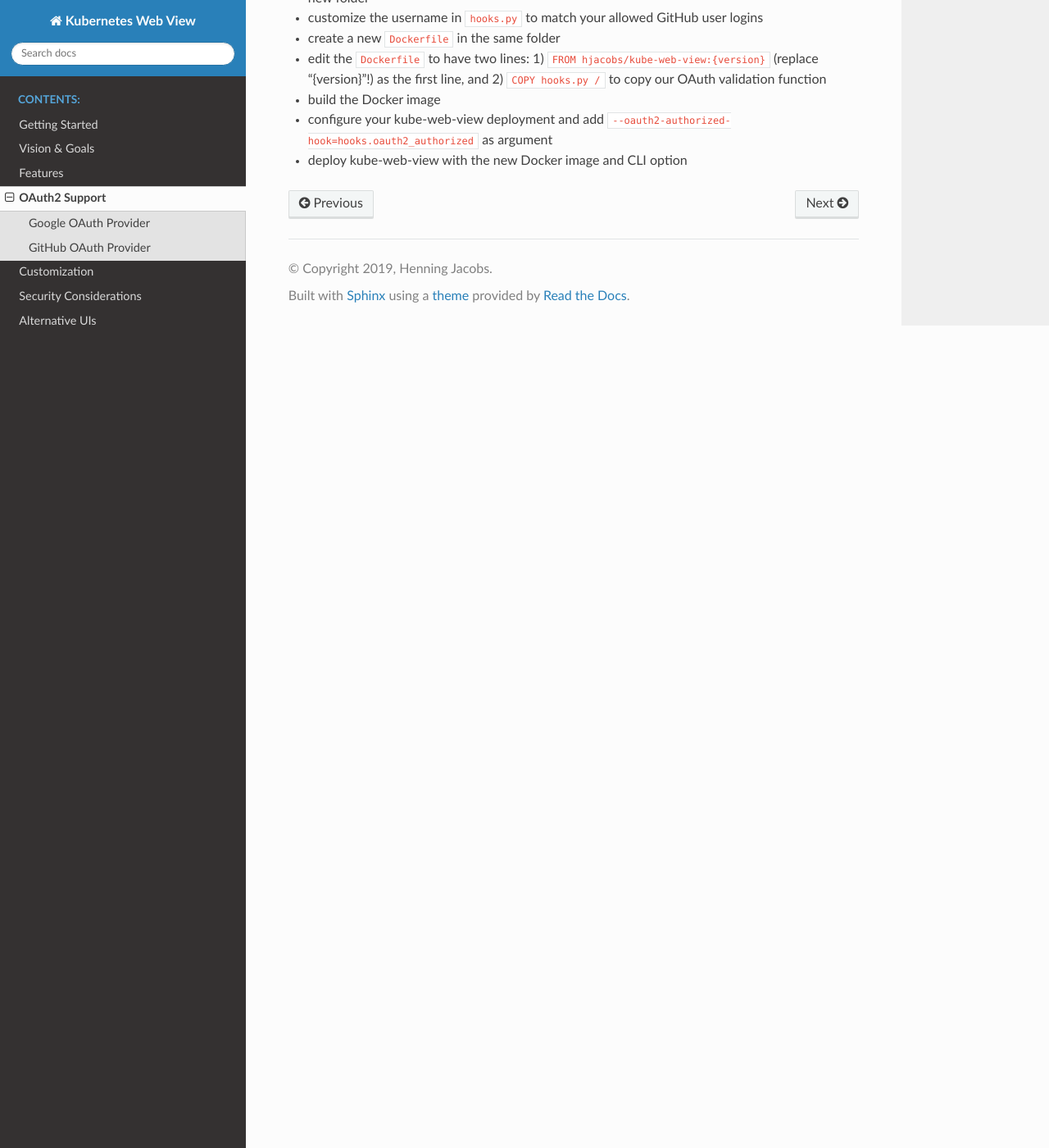
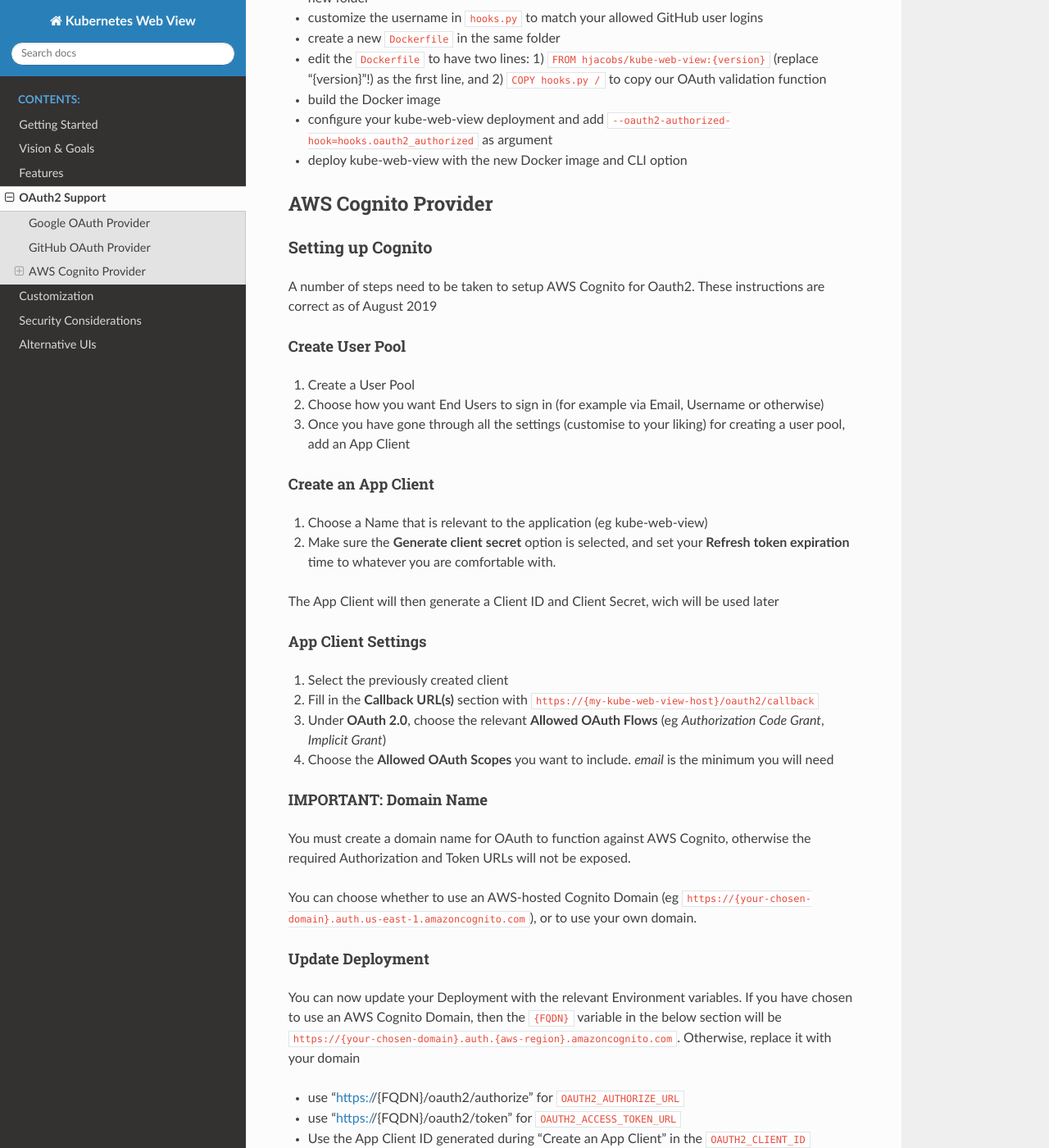
Before and after one commit to hjacobs/kube-web-view, a Sphinx documentation site: the page built from docs/oauth2.rst, in a window 1280 px wide and 1400 px high, scrolled down 2197 px. Shown: the whole window at 82% size. Built offline with Sphinx 7.4.7 and the Read the Docs theme 2.0.0, drawn with Linux system fonts in a browser that asks for light colours; some of the changed text lies outside the part shown.

Commit message:
Added AWS Cognito instructions for oauth2

```diff
--- a/docs/oauth2.rst
+++ b/docs/oauth2.rst
@@ -76,3 +76,138 @@
 * build the Docker image
 * configure your kube-web-view deployment and add ``--oauth2-authorized-hook=hooks.oauth2_authorized`` as argument
 * deploy kube-web-view with the new Docker image and CLI option
+
+AWS Cognito Provider
+=====================
+
+Setting up Cognito
+-------------------
+
+A number of steps need to be taken to setup AWS Cognito for Oauth2. These instructions are correct as of August 2019
+
+Create User Pool
+^^^^^^^^^^^^^^^^^^
+
+1. Create a User Pool
+2. Choose how you want End Users to sign in (for example via Email, Username or otherwise)
+3. Once you have gone through all the settings (customise to your liking) for creating a user pool, add an App Client
+
+Create an App Client
+^^^^^^^^^^^^^^^^^^^^^
+1. Choose a Name that is relevant to the application (eg kube-web-view)
+2. Make sure the **Generate client secret** option is selected, and set your **Refresh token expiration** time to whatever you are comfortable with.
+
+The App Client will then generate a Client ID and Client Secret, wich will be used later
+
+App Client Settings
+^^^^^^^^^^^^^^^^^^^^
+1. Select the previously created client
+2. Fill in the **Callback URL(s)** section with ``https://{my-kube-web-view-host}/oauth2/callback``
+3. Under **OAuth 2.0**, choose the relevant **Allowed OAuth Flows** (eg *Authorization Code Grant*, *Implicit Grant*)
+4. Choose the **Allowed OAuth Scopes** you want to include. *email* is the minimum you will need
+
+IMPORTANT: Domain Name
+^^^^^^^^^^^^^^^^^^^^^^^^
+You must create a domain name for OAuth to function against AWS Cognito, otherwise the required Authorization and Token URLs will not be exposed.
+
+You can choose whether to use an AWS-hosted Cognito Domain (eg ``https://{your-chosen-domain}.auth.us-east-1.amazoncognito.com``), or to use your own domain.
+
+Update Deployment
+^^^^^^^^^^^^^^^^^^^
+
+You can now update your Deployment with the relevant Environment variables. If you have chosen to use an AWS Cognito Domain, then the ``{FQDN}`` variable in the below section will be ``https://{your-chosen-domain}.auth.{aws-region}.amazoncognito.com``. Otherwise, replace it with your domain
+
+* use "https://{FQDN}/oauth2/authorize" for ``OAUTH2_AUTHORIZE_URL``
+* use "https://{FQDN}/oauth2/token" for ``OAUTH2_ACCESS_TOKEN_URL``
+* Use the App Client ID generated during "Create an App Client" in the ``OAUTH2_CLIENT_ID`` environment variable
+* Use the App Client secret in the ``OAUTH2_CLIENT_SECRET`` environment variable.  If you cannot see the secret, press "Show Details" in the AWS Console
+
+Terraform
+-----------
+
+An example Terraform deployment of the above is below: -
+
+.. code-block:: text
+
+  # Create the User Pool
+  resource "aws_cognito_user_pool" "kube-web-view" {
+    name = "userpool-kube-web-view"
+    alias_attributes = [
+      "email",
+      "preferred_username"
+    ]
+
+    auto_verified_attributes = [
+      "email"
+    ]
+
+    schema {
+      attribute_data_type      = "String"
+      developer_only_attribute = false
+      mutable                  = true
+      name                     = "name"
+      required                 = true
+
+      string_attribute_constraints {
+        min_length = 3
+        max_length = 70
+      }
+    }
+
+    admin_create_user_config {
+      allow_admin_create_user_only = true
+    }
+
+    tags = {
+      "Name" = "userpool-kube-web-view"
+    }
+  }
+
+  # Create the oauth2 Domain
+
+  resource "aws_cognito_user_pool_domain" "kube-web-view" {
+    domain = "oauth-kube-web-view"
+    user_pool_id = aws_cognito_user_pool.kube-web-view.id
+  }
+
+  # kube-web-view Client
+
+  resource "aws_cognito_user_pool_client" "kube-web-view" {
+    name = "kube-web-view"
+    user_pool_id = aws_cognito_user_pool.kube-web-view.id
+
+    allowed_oauth_flows = [
+      "code",
+      "implicit"
+    ]
+
+    allowed_oauth_scopes = [
+      "email",
+      "openid",
+      "profile",
+    ]
+
+    supported_identity_providers = [
+      "COGNITO"
+    ]
+
+    generate_secret = true
+
+    allowed_oauth_flows_user_pool_client = true
+
+    callback_urls = [
+      "https://{my-kube-web-view-host}/oauth2/callback"
+    ]
+  }
+
+
+  # Outputs
+
+  output "kube-web-view-id" {
+    description = "Kube Web View App ID"
+    value = aws_cognito_user_pool_client.kube-web-view.id
+  }
+
+  output "kube-web-view-secret" {
+    description = "Kube Web View App Secret"
+    value = aws_cognito_user_pool_client.kube-web-view.client_secret
```
